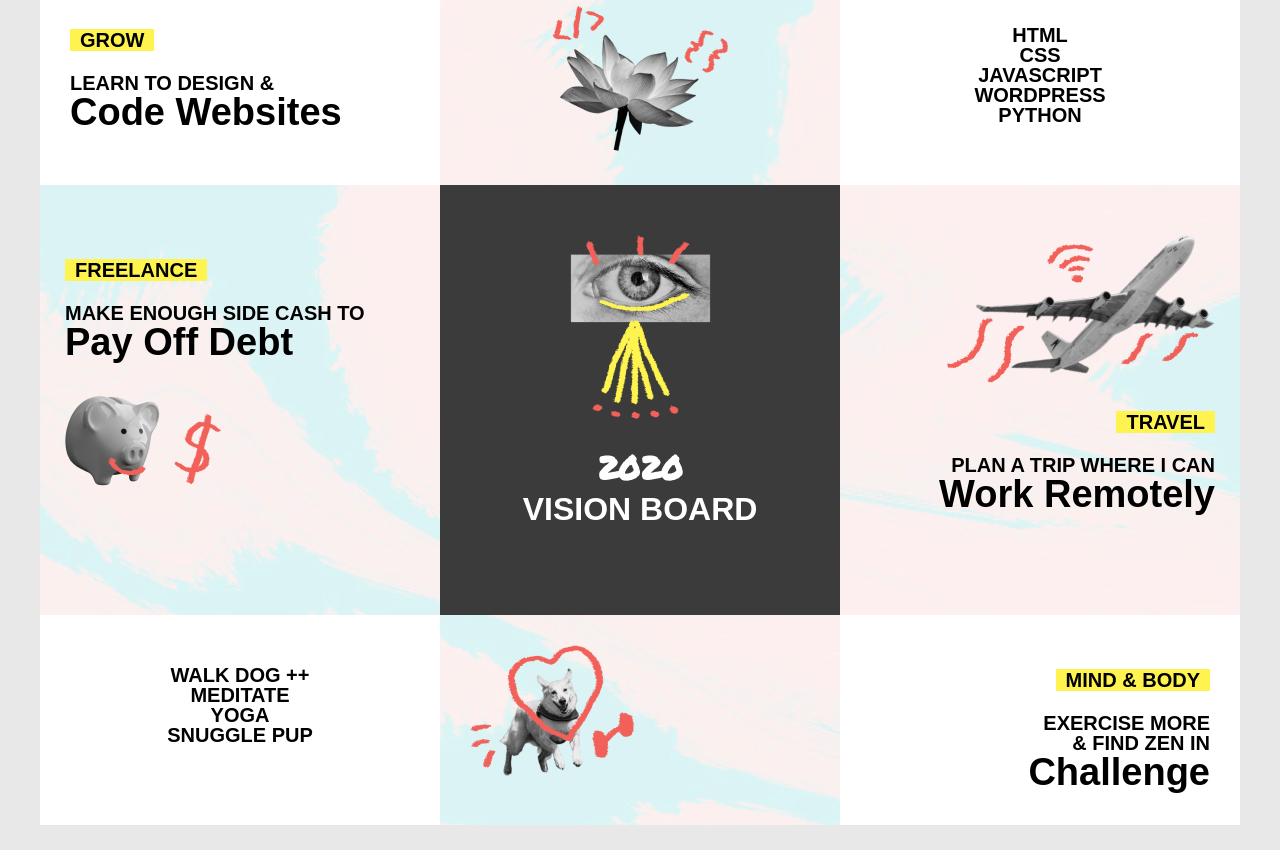
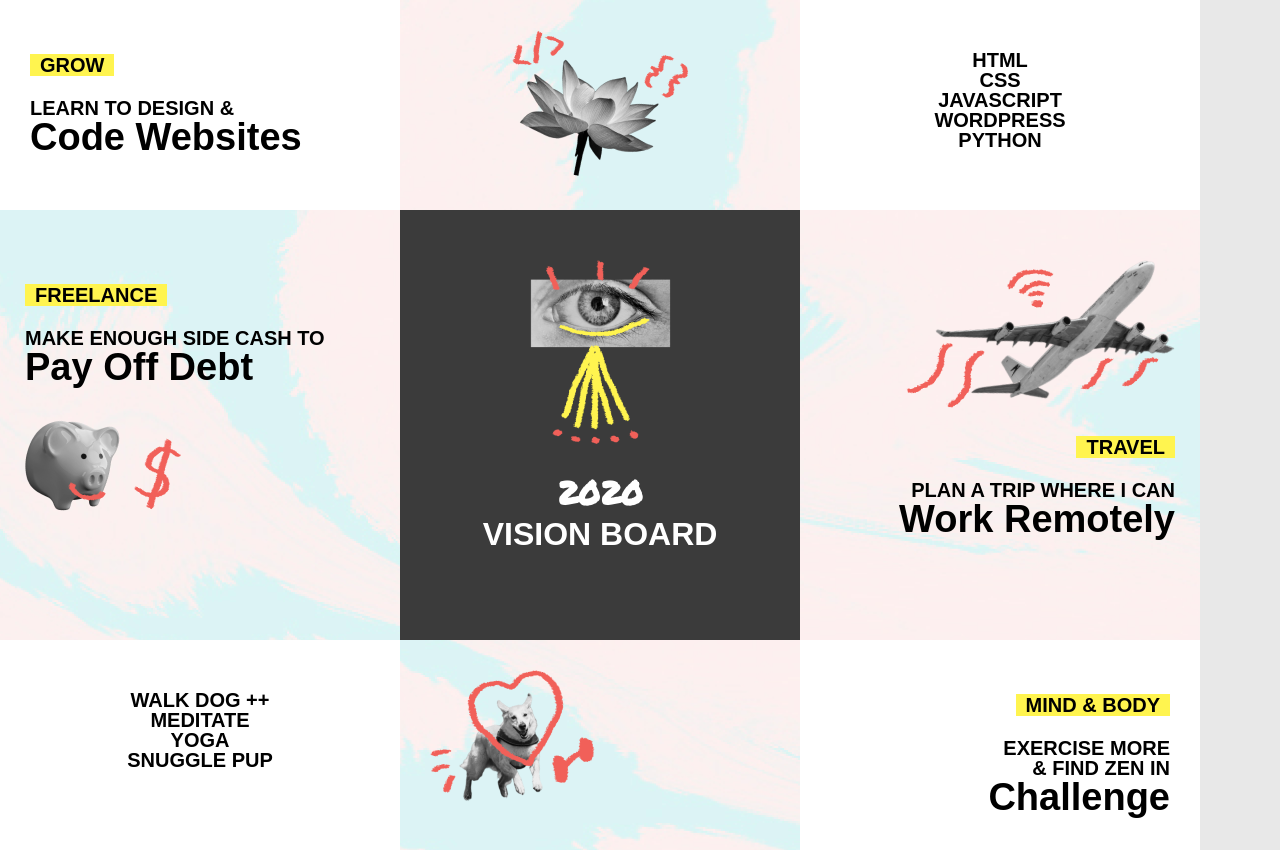
Before and after one commit to hybrid281/vision-board, a plain HTML site: page index.html in a window 1280 px wide. Before the commit the page ends 825 px from the top, so only its background shows below. Drawn offline with Linux system fonts and the light colour scheme.

Commit message:
Adjusted overall sizing of vision board

```diff
--- a/css/main.css
+++ b/css/main.css
@@ -31,11 +31,11 @@ p {
 
 #vision-board {
   width: 1200px;
-  height: 850px;
-  position: absolute;
+  height: auto;
+  /**position: absolute;
   left: 50%;
   top: 50%;
-  transform: translate(-50%, -50%);
+  transform: translate(-50%, -50%);**/
   font-family: 'Montserrat', sans-serif;
   text-transform: uppercase;
   overflow: auto;
```
